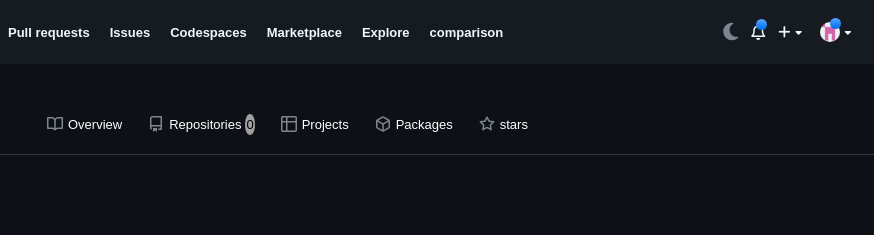
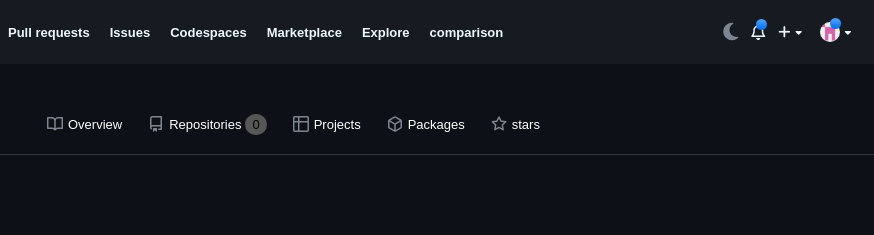
Before and after one commit to Laith-Alzbaidy/GET-Hub-api, a plain HTML site: page index.html in a window 1280 px wide. Shown: the top 235 px of the page, 406-1280 px from the left. Drawn offline with nearby package versions, Linux system fonts and the light colour scheme; a web font is replaced by a local one.

Commit message:
Update style.css

```diff
--- a/file css - js/style.css
+++ b/file css - js/style.css
@@ -337,17 +337,15 @@
 }
 
 #reponumber {
-     color: rgb(0 0 0) !important;
+    color: rgb(0 0 0) !important;
     display: flex;
     align-items: center;
     justify-content: center;
-    background: rgb(162 159 159);
+    background: rgb(87, 87, 87);
     /* padding: 2px; */
     border-radius: 50%;
-    /* width: 20px; */
-    /* height: 18px; */
-    /* font-size: 10px; */
-    padding: 3px 1px;
+    /* width: 14px; */
+    padding: 3px 7px;
 }
 
 #btn-profile {
```
